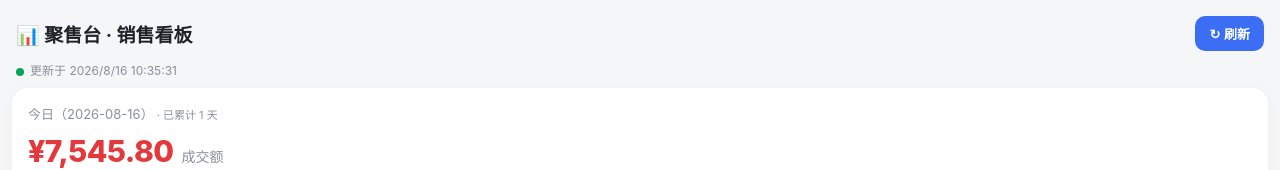
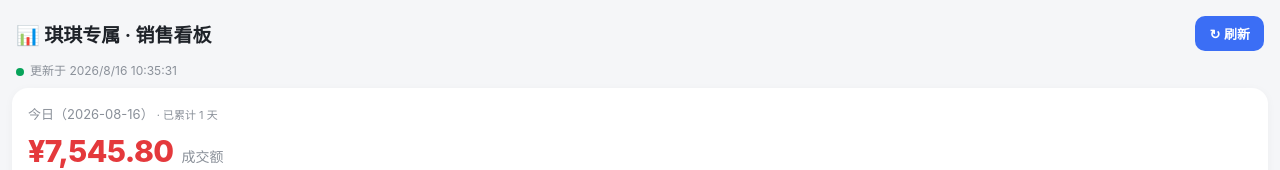
Before and after one commit to a907261404-cpu/jushoutai-dashboard, a plain HTML site: page index.html in a window 1280 px wide. Shown: the top 170 px of the page. Drawn offline with Linux system fonts and the light colour scheme.

Commit message:
Update index.html

```diff
--- a/index.html
+++ b/index.html
@@ -8,7 +8,7 @@
 <meta http-equiv="Cache-Control" content="no-cache, no-store, must-revalidate">
 <meta http-equiv="Pragma" content="no-cache">
 <meta http-equiv="Expires" content="0">
-<title>聚售台 · 销售看板</title>
+<title>琪琪专属 · 销售看板</title>
 <style>
   :root{ --bg:#f5f6f8; --card:#ffffff; --red:#e4393c; --green:#07a35a; --text:#1f2329; --sub:#8a9099; --line:#eef0f3; --blue:#3b6ef5; }
   *{ box-sizing:border-box; -webkit-tap-highlight-color:transparent; }
@@ -54,7 +54,7 @@
 </head>
 <body>
   <div class="top">
-    <h1>📊 聚售台 · 销售看板</h1>
+    <h1>📊 琪琪专属 · 销售看板</h1>
     <button class="refresh" id="refreshBtn">↻ 刷新</button>
   </div>
   <div class="sub" style="padding:0 4px 10px;"><span class="dot" id="dot"></span><span id="upd">加载中…</span></div>
```
